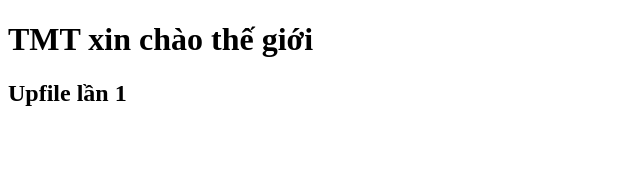
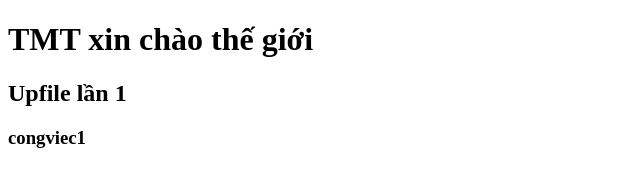
Before and after one commit to gymerlaptrinh/du_an_5, a plain HTML site: page index.html in a window 1280 px wide. Shown: the full height of the page, 0-640 px from the left. Drawn offline with Linux system fonts and the light colour scheme.

Commit message:
congviec1

```diff
--- a/index.html
+++ b/index.html
@@ -8,5 +8,6 @@
   <body>
     <h1>TMT xin chào thế giới</h1>
     <h2>Upfile lần 1</h2>
+    <h3>congviec1</h3>
   </body>
 </html>
```
